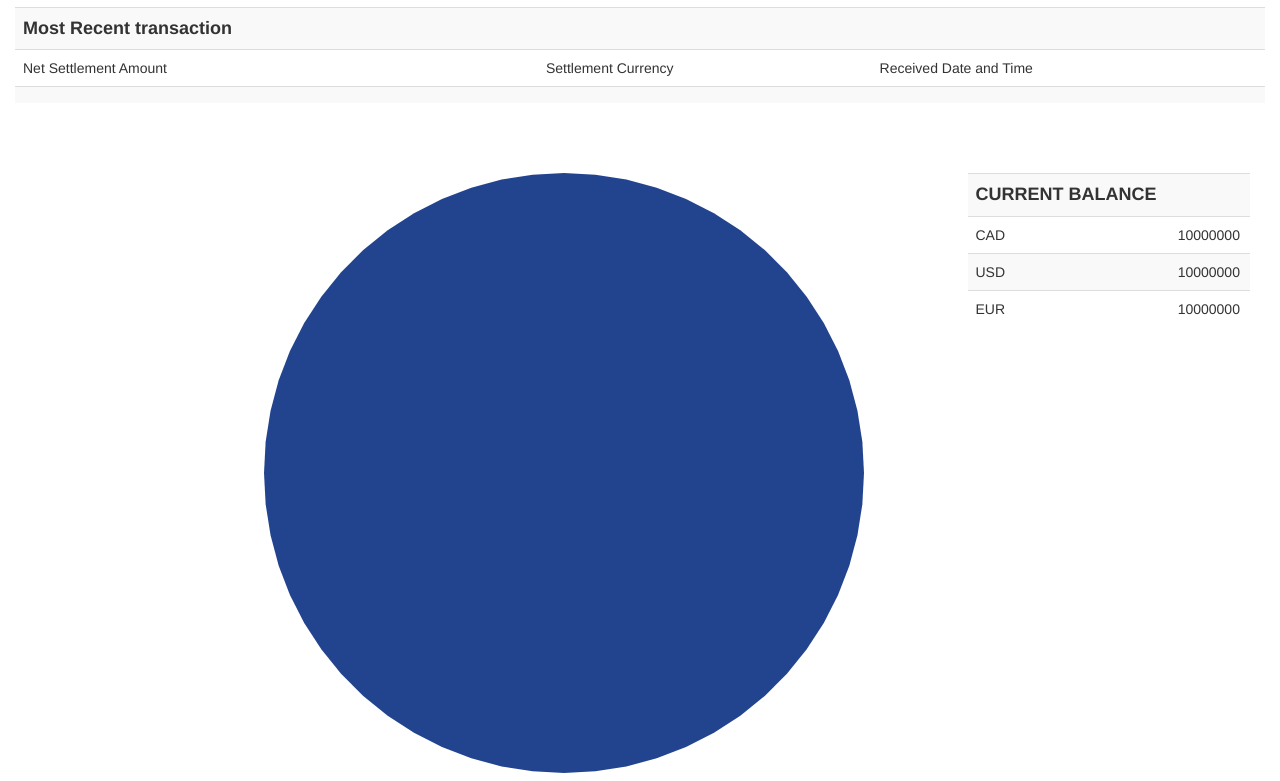
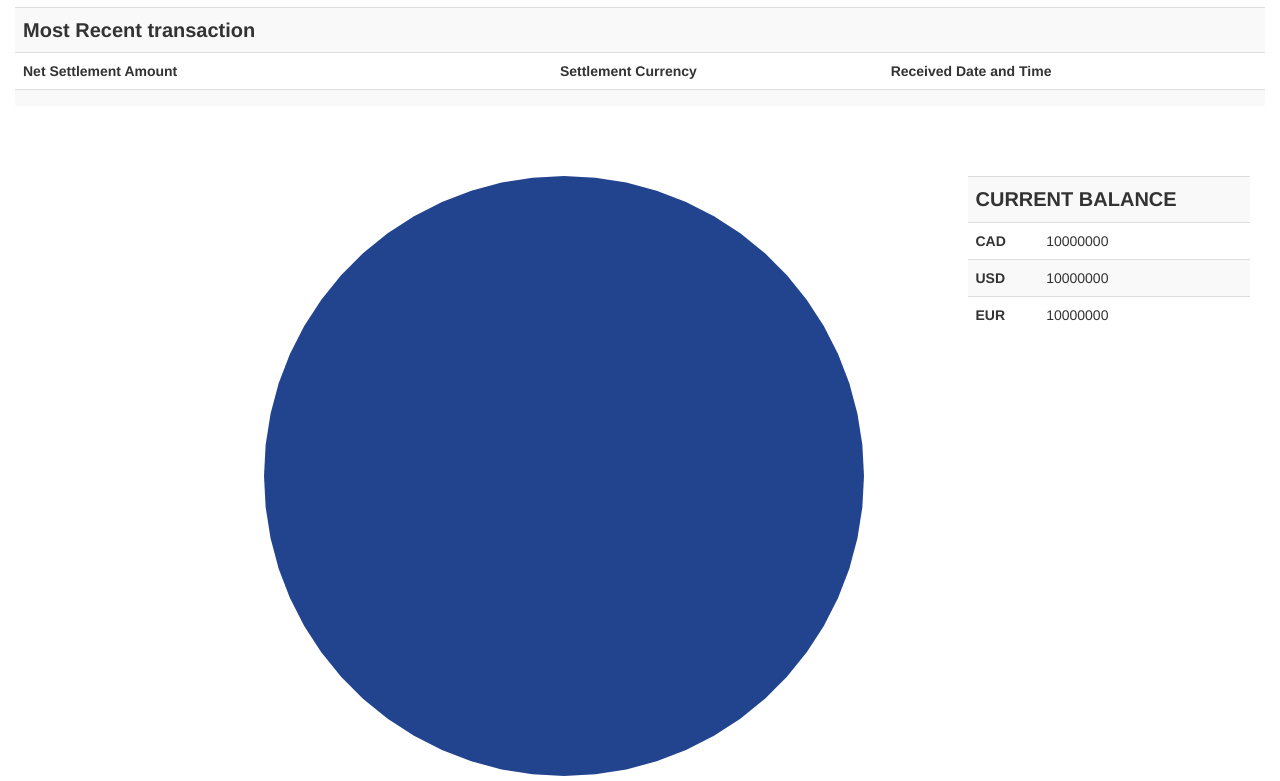
Before and after one commit to xtangle/O2, a website: page src/public/index.html in a window 1280 px wide. Shown: the part 113-894 px from the top of the page. Drawn offline with Linux system fonts and the light colour scheme; no server answers.

Commit message:
more layout change

```diff
--- a/src/public/globe/globe.css
+++ b/src/public/globe/globe.css
@@ -5,7 +5,10 @@
   display:none;
 }
 .tableTitle{
-  font-size: 18px;
+  font-size: 20px;
+  font-weight:bold;
+}
+.bold{
   font-weight:bold;
 }
 .container {
--- a/src/public/index.html
+++ b/src/public/index.html
@@ -26,9 +26,9 @@
         <td></td>
       </tr>
       <tr>
-        <td>Net Settlement Amount</td>
-        <td>Settlement Currency</td>
-        <td>Received Date and Time</td>
+        <td class="bold">Net Settlement Amount</td>
+        <td class="bold">Settlement Currency</td>
+        <td class="bold">Received Date and Time</td>
       </tr>
       <tr>
         <td><span id="transaction-amount"></span></td>
@@ -50,19 +50,19 @@
     <div class="col-md-3 alignLeft">
       <table class="table table-striped">
         <tr>
-          <td><span class="bold tableTitle">CURRENT BALANCE</span></td>
-          <td></td>
+          <td colspan="2"><span class="bold tableTitle">CURRENT BALANCE</span></td>
+
         </tr>
         <tr>
-          <td>CAD</td>
+          <td class="bold col-md-3">CAD</td>
           <td><span id="cadBal"></span> </td>
         </tr>
         <tr>
-          <td>USD</td>
+          <td class="bold">USD</td>
           <td><span id="usdBal"></span> </td>
         </tr>
         <tr>
-          <td>EUR</td>
+          <td class="bold">EUR</td>
           <td><span id="eurBal"></span> </td>
         </tr>
       </table>
```
